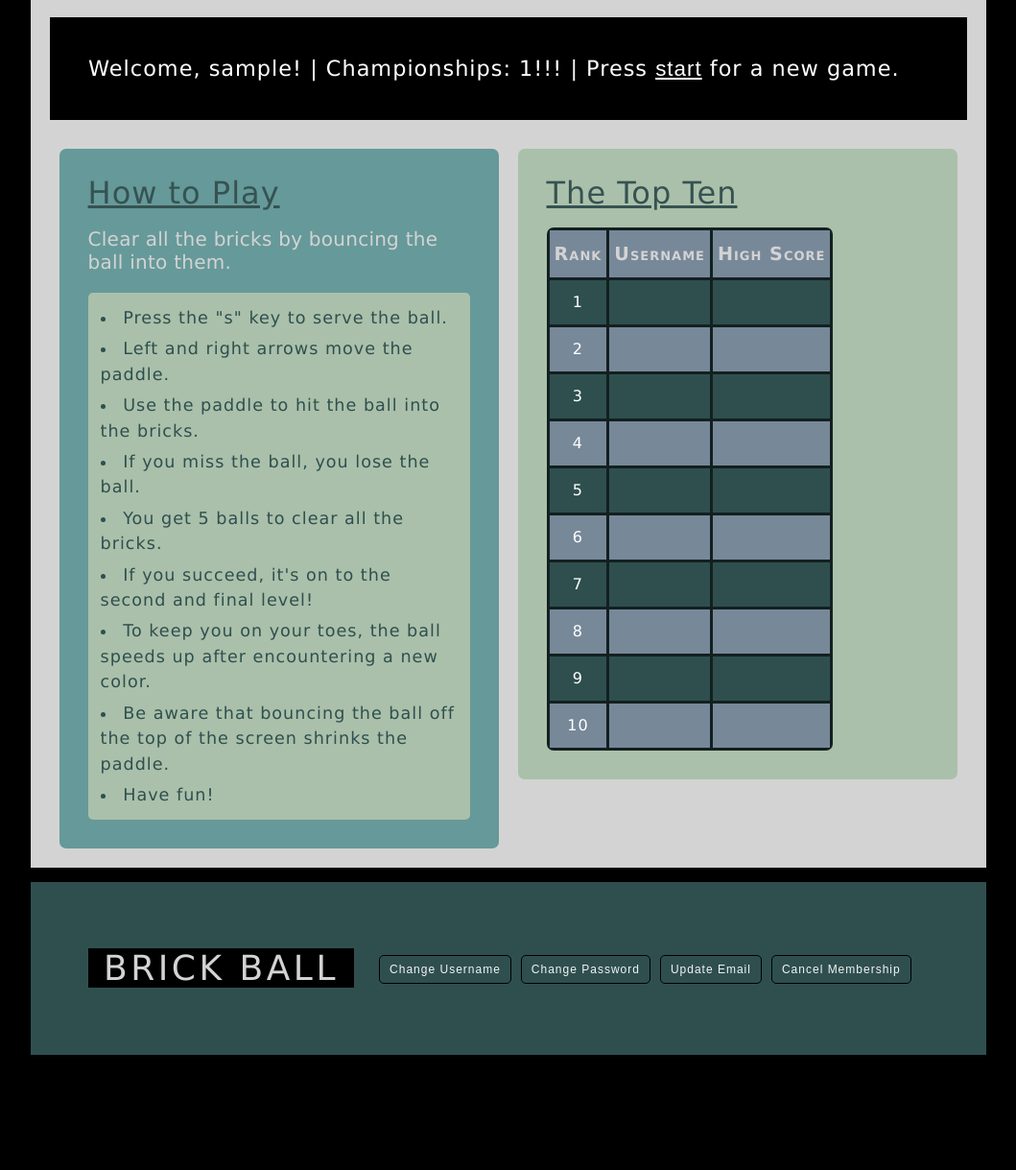
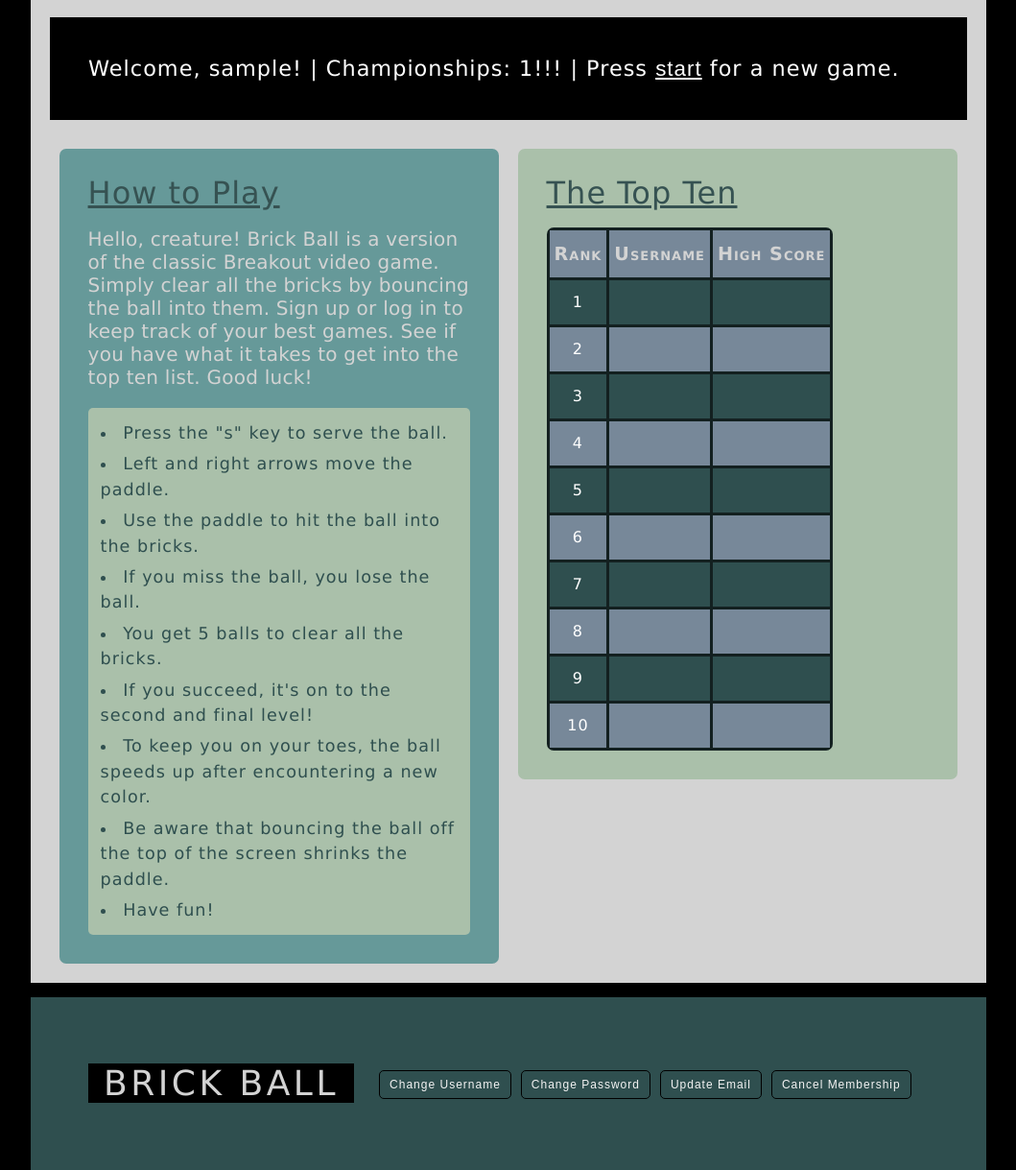
Before and after one commit to adfranks/brickball, a PHP site: page /brickball.php in a window 1280 px wide. Shown: the part 815-2034 px from the top of the page at 96% size, without its empty margins (110-1169 px from the left). Before the commit the page ends 1914 px from the top, so only its background shows below. Run offline with PHP 8.4, Linux system fonts and the light colour scheme; the visitor is signed in with stand-in values (Sample User, id 1); data that the repository does not hold is empty.

Commit message:
adjust text

```diff
--- a/brickball.php
+++ b/brickball.php
@@ -59,14 +59,7 @@ if (!isset($_SESSION['uname'])) {
       <p id="greet">
         <?php
         if (!isset($_SESSION['uname'])) {
-            echo 'Hello, creature! Brick Ball is a version of the' .
-            ' classic Breakout game. <button onclick=' .
-            '"document.getElementById(\'sign\').style.display=' .
-            '\'block\'">Sign up</button> or <button onclick=' .
-            '"document.getElementById(\'login\').style.display=' .
-            '\'block\'">log in</button> to keep track of your best ' .
-            'games.  See if you have what it takes to join the top ten' .
-            ' list.  Good luck! <span id="new-game">Press <button id=' .
+            echo '<span id="new-game">Press <button id=' .
             '"new-button" onclick="brickBall.restart()">start</button>' .
             ' for a new game.</span>';
         } else {
@@ -92,9 +85,11 @@ if (!isset($_SESSION['uname'])) {
     <div id="col-1">
       <div id="directions">
         <h2>How to Play</h2>
-        <p id="objective">
-          <span>Clear all the bricks by bouncing the ball into them.</span>
-        </p>
+        <p id="objective">Hello, creature!  Brick Ball is a version of the
+        classic Breakout video game. Simply clear all the bricks by bouncing
+        the ball into them.  Sign up or log in to keep track of your best
+        games.  See if you have what it takes to get into the top ten list.
+        Good luck!</p>
         <ul>
           <li>Press the "s" key to serve the ball.</li>
           <li>Left and right arrows move the paddle.</li>
```
